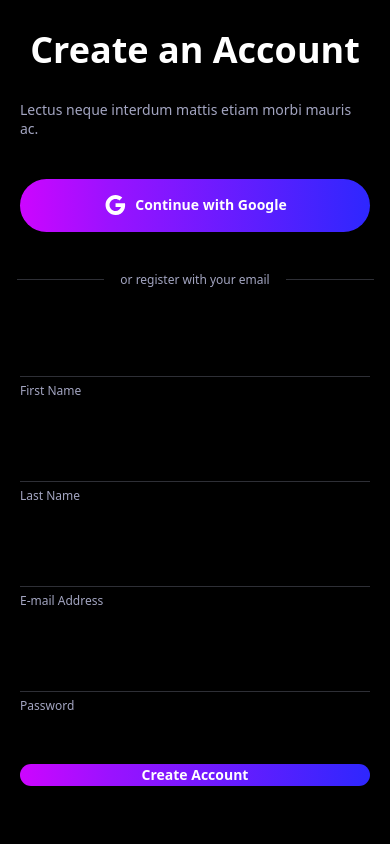
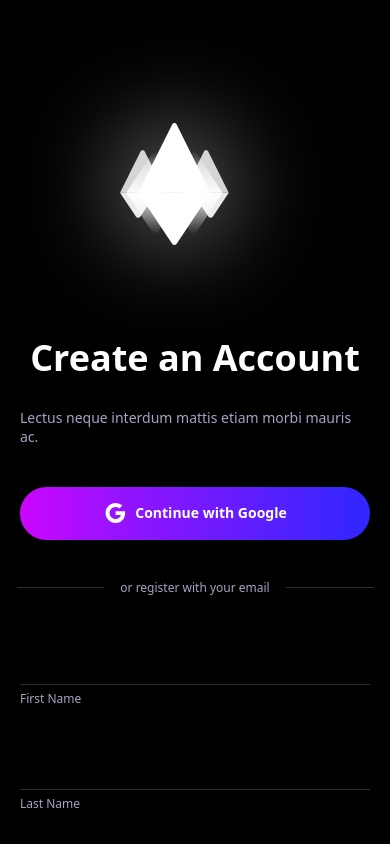
Before and after one commit to Rupok-Koiry/blackwater, a Next.js app: page /login in a window 390 px wide. Shown: the top 844 px of the page. Built offline with nearby package versions, Linux system fonts and the light colour scheme.

Commit message:
Logo fixed

```diff
--- a/pages/login.js
+++ b/pages/login.js
@@ -27,6 +27,11 @@ const Login = () => {
          </div>
          <div className="w-[100%] md:w-[50%] flex items-center justify-center bg-black md:my-0 my-8">
             <div className="lg:px-0 px-5">
+               <img
+                  className="object-cover block md:hidden"
+                  src="/img/login/elipse.svg"
+                  alt="Elipse"
+               />
                <p className="text-4xl font-bold leading-9 text-white pb-6 text-center">
                   Create an Account
                </p>
```
